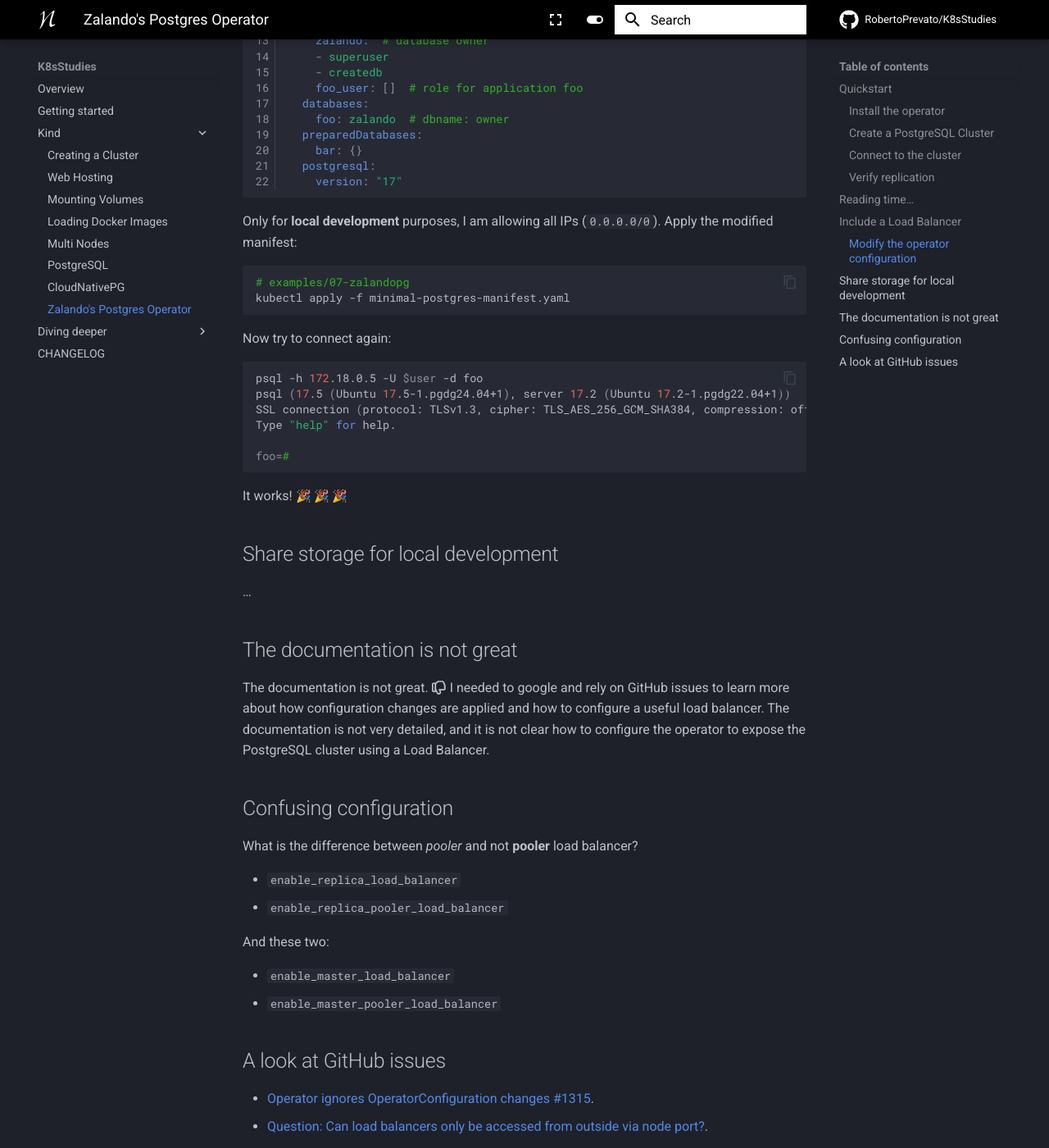
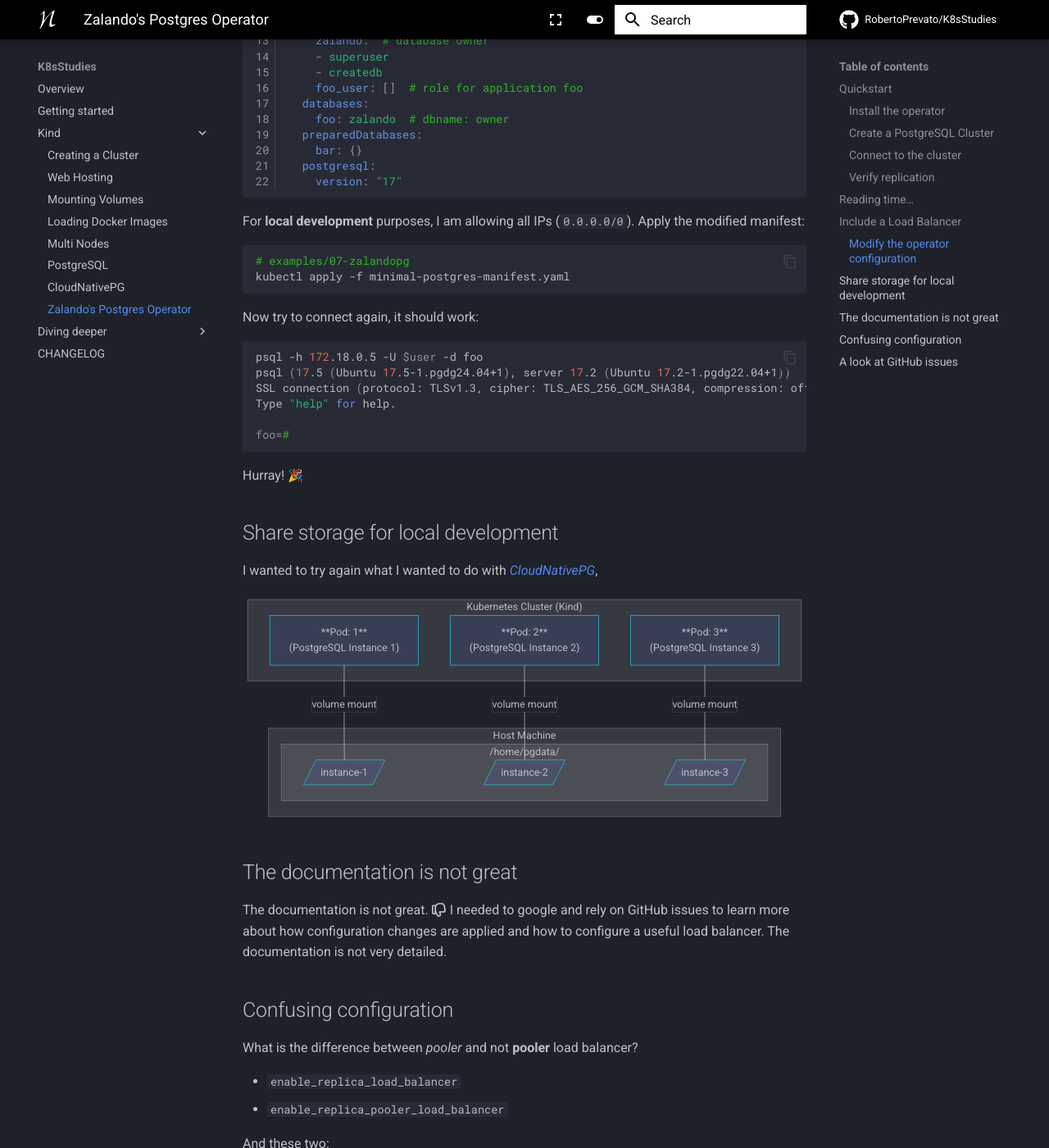
Before and after one commit to RobertoPrevato/K8sStudies, an MkDocs documentation site: the page built from docs/kind/zalandopg.md, in a window 1280 px wide and 1400 px high, scrolled down 5562 px. Shown: the whole window at 82% size. Built offline with MkDocs 1.6.1 and Material for MkDocs 9.7.7, drawn with Linux system fonts in a browser that asks for light colours; emoji names are drawn with the system emoji font; comment, search, counter and statistics services are not loaded.

Commit message:
Update zalandopg.md

````diff
--- a/docs/kind/zalandopg.md
+++ b/docs/kind/zalandopg.md
@@ -309,7 +309,7 @@
     version: "17"
 ```
 
-Only for **local development** purposes, I am allowing all IPs (`0.0.0.0/0`).
+For **local development** purposes, I am allowing all IPs (`0.0.0.0/0`).
 Apply the modified manifest:
 
 ```bash
@@ -317,7 +317,7 @@
 kubectl apply -f minimal-postgres-manifest.yaml
 ```
 
-Now try to connect again:
+Now try to connect again, it should work:
 
 ```bash
 psql -h 172.18.0.5 -U $user -d foo
@@ -328,11 +328,36 @@
 foo=#
 ```
 
-It works! :tada: :tada: :tada:
+Hurray! :tada:
 
 ## Share storage for local development
 
-…
+I wanted to try again what I wanted to do with [_CloudNativePG_](./cloudnativepg.md#share-storage-for-local-development),
+
+```mermaid
+flowchart TD
+    subgraph Host Machine
+        direction LR
+        subgraph /home/pgdata/
+            A1[/instance-1/]
+            A2[/instance-2/]
+            A3[/instance-3/]
+        end
+    end
+
+    subgraph "Kubernetes Cluster (Kind)"
+        direction LR
+        P1["**Pod: 1**<br/>(PostgreSQL Instance 1)"]
+        P2["**Pod: 2**<br/>(PostgreSQL Instance 2)"]
+        P3["**Pod: 3**<br/>(PostgreSQL Instance 3)"]
+    end
+
+    P1 ---|volume mount| A1
+    P2 ---|volume mount| A2
+    P3 ---|volume mount| A3
+```
+
+
 
 
 ## The documentation is not great
@@ -340,8 +365,7 @@
 The documentation is not great. :fontawesome-regular-thumbs-down: I needed to
 google and rely on GitHub issues to learn more about how configuration changes
 are applied and how to configure a useful load balancer. The documentation is
-not very detailed, and it is not clear how to configure the operator to expose
-the PostgreSQL cluster using a Load Balancer.
+not very detailed.
 
 ## Confusing configuration
 
````
